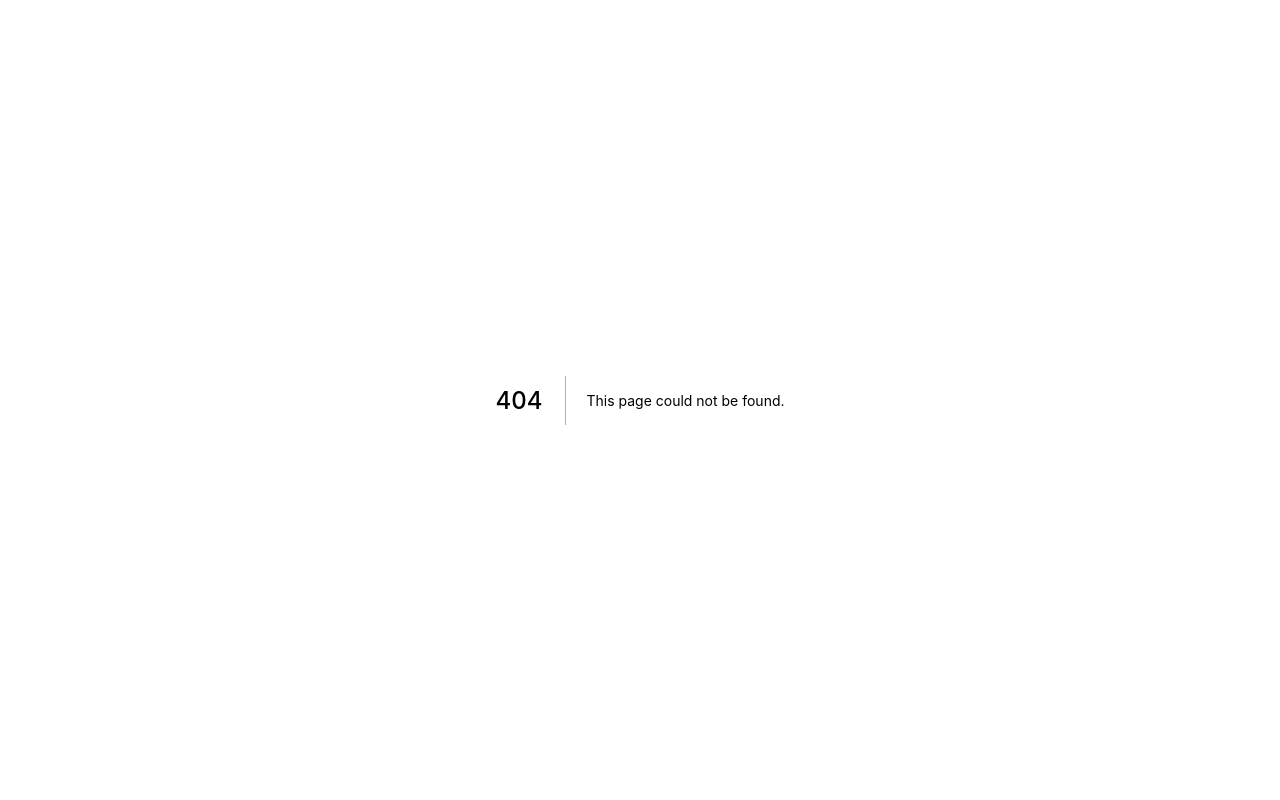
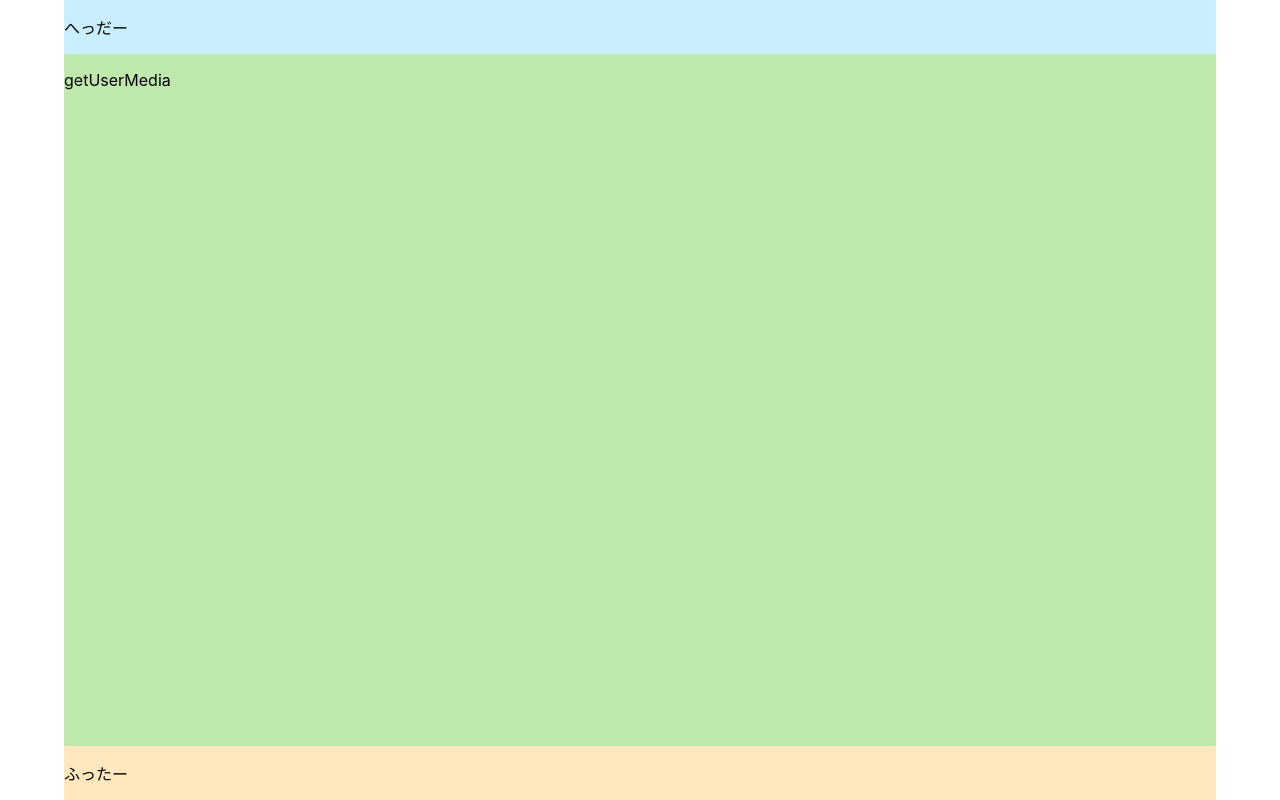
Before and after one commit to kanemototomoki/sandbox-page, a Next.js app: page /get-user-media in a window 1280 px wide. Before the commit this address had no page. Built offline with nearby package versions, Linux system fonts and the light colour scheme.

Commit message:
add: getUserMedia

```diff
--- /dev/null
+++ b/src/pages/get-user-media/index.tsx
@@ -0,0 +1,13 @@
+import Layout from '@src/components/ui/layout/Main'
+
+const GetUserMedia = () => {
+  return (
+    <>
+      <p>getUserMedia</p>
+    </>
+  )
+}
+
+GetUserMedia.getLayout = Layout
+
+export default GetUserMedia
```
